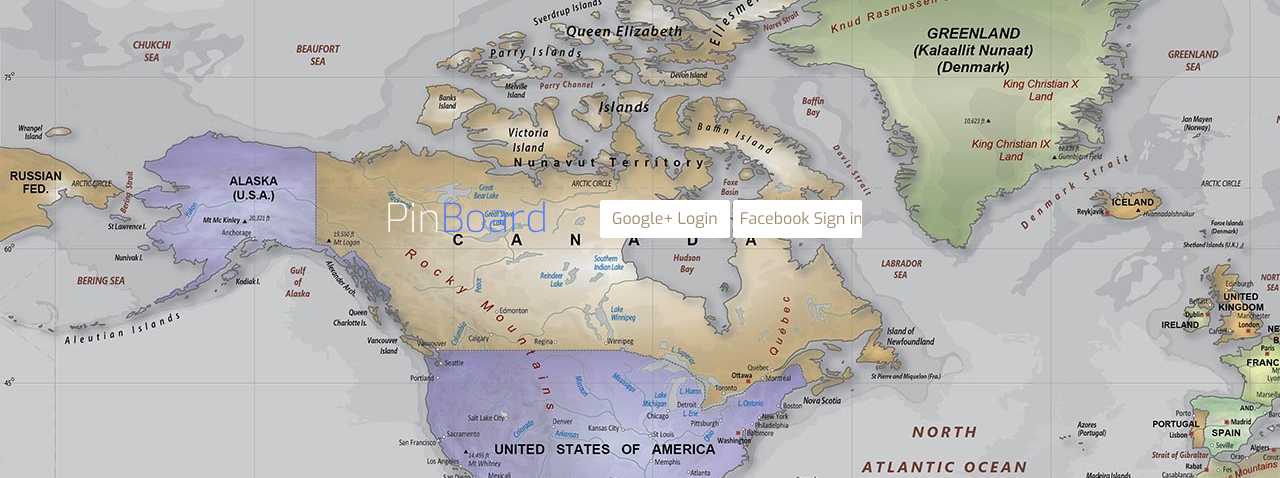
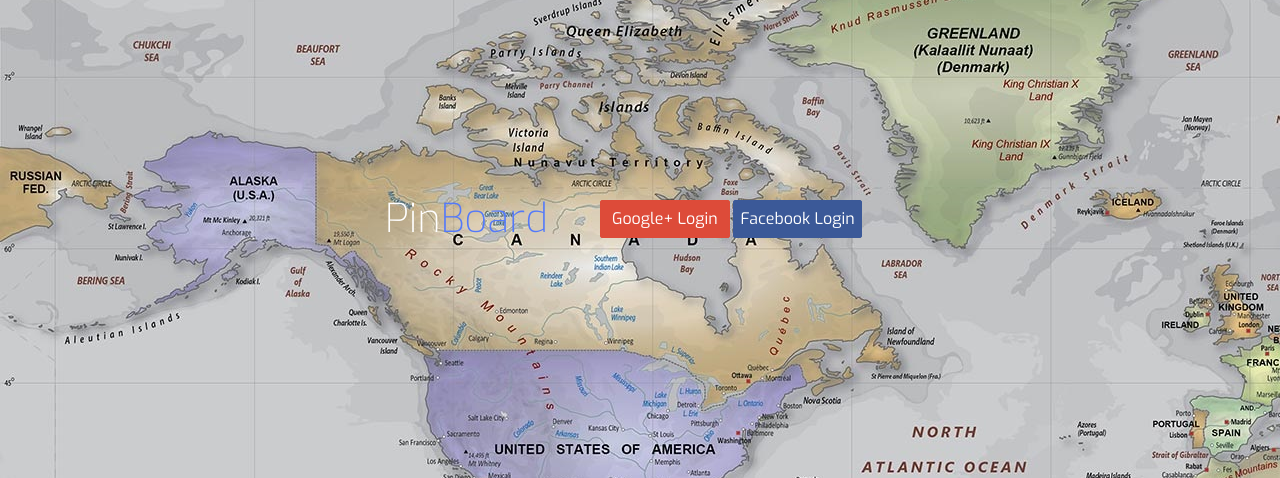
Before and after one commit to magnusandy/350GroupProject, a PHP site: page / in a window 1280 px wide. Shown: the part 173-651 px from the top of the page. Run offline with PHP 8.4, Linux system fonts and the light colour scheme; some libraries are stand-ins or nearby versions.

Commit message:
Styled buttons
colored the facebook/google+ buttons with their recognizable colors

```diff
--- a/pinboard/css/login-style.css
+++ b/pinboard/css/login-style.css
@@ -99,15 +99,28 @@ body{
 	margin-top: 10px;
 }
 
-.login input[type=button],
-button{
+.login input[type=button]{
 	width: 37%;
 	height: 25%;
-	background: #fff;
-	border: 1px solid #fff;
+	background: #3b5998;
+	border: 1px solid #3b5998;
 	cursor: pointer;
 	border-radius: 2px;
-	color: #a18d6c;
+	color: white;
+	font-family: 'Exo', sans-serif;
+	font-size: 16px;
+	font-weight: 400;
+	padding: 6px;
+	margin-top: 10px;
+}
+.login button{
+	width: 37%;
+	height: 25%;
+	background: #dd4b39;
+	border: 1px solid #dd4b39;
+	cursor: pointer;
+	border-radius: 2px;
+	color: white;
 	font-family: 'Exo', sans-serif;
 	font-size: 16px;
 	font-weight: 400;
--- a/pinboard/index.html
+++ b/pinboard/index.html
@@ -113,7 +113,7 @@
 				<!--<div id="renderMe"></div>   -->
 				<br><br>
 				<button id="gsignin">Google+ Login</button>
-				<input type="button" value="Facebook Sign in" onclick="doLogin();return true;">
+				<input type="button" value="Facebook Login" onclick="doLogin();return true;">
 		</div>
 
   <script src='http://codepen.io/assets/libs/fullpage/jquery.js'></script>
```
Also changed, not shown: pinboard/img/unvisited.png, pinboard/img/visited.png.
